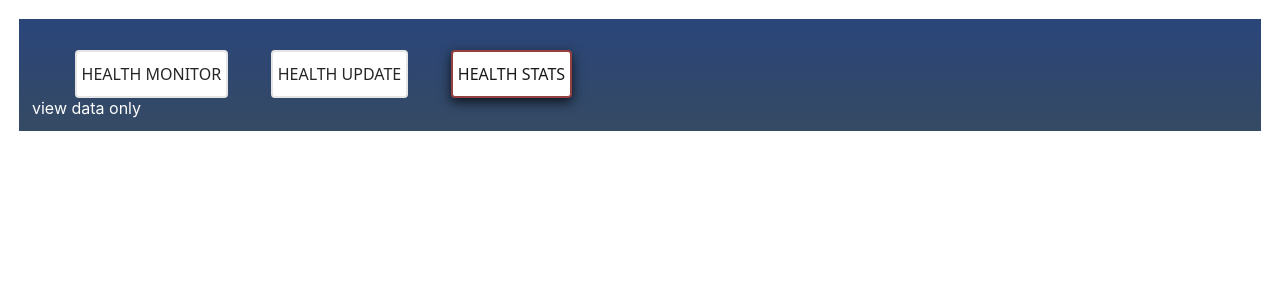
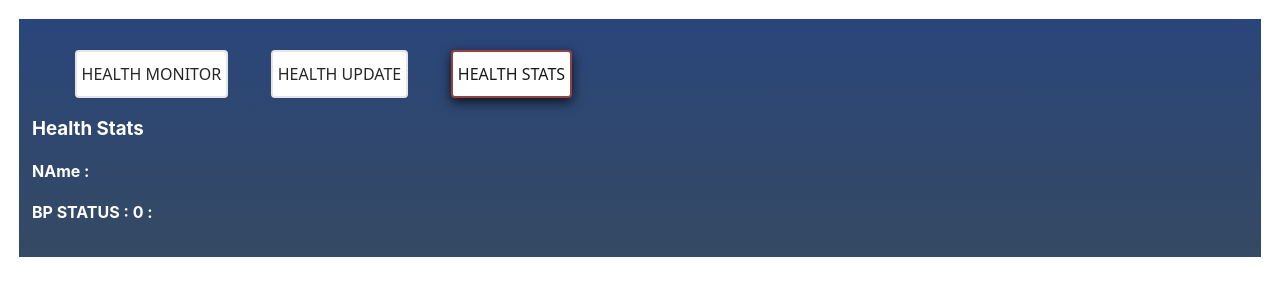
Before and after one commit to srujank1995/Health-Analytics, a React (Create React App) app: page / in a window 1280 px wide. Both pictures are taken after a click on the button "HEALTH STATS". Shown: the top 300 px of the page. Built offline with nearby package versions, Linux system fonts and the light colour scheme.

Commit message:
Update View data

```diff
--- a/src/Components/Table-Structure/Table-data.tsx
+++ b/src/Components/Table-Structure/Table-data.tsx
@@ -15,7 +15,8 @@ const TableData = () => {
 
   const ViewFn = (userData: StateType) => {
     console.table(userData);
-    CurrentpageFn(View_mode)
+    CurrentpageFn(View_mode);
+    EditDataFn(userData);
   };
 
   const TableMap = UserVal.map((user) => {
--- a/src/Components/ViewData/ViewHealthRecords.tsx
+++ b/src/Components/ViewData/ViewHealthRecords.tsx
@@ -1,10 +1,29 @@
-import React from 'react'
-import TableData from '../Table-Structure/Table-data'
+import { useContext, useEffect, useState } from "react"
+import ContextHealthMain from "../../Context-Structure/ContextHealth-Main"
 
 const  ViewHealthRecords = ()=> {
+
+  const { editUserData } = useContext(ContextHealthMain)
+
+  const [healthData, setHealthData] = useState('');
+
+  const VitalsCheck = () =>{
+    if (editUserData.BP.value <120 && editUserData.BP.value>80){
+      setHealthData("NORMAL")
+    }else if ((editUserData.BP.value >120 && editUserData.BP.value < 129) && editUserData.BP.value>80){
+      setHealthData("ELEVATED")
+    }else if ((editUserData.BP.value >130 && editUserData.BP.value < 139) && (editUserData.BP.value < 80 && editUserData.BP.value>89)){
+      setHealthData("HIGH BP")
+    }
+  }
+  useEffect( () =>{
+    VitalsCheck()
+  },[editUserData])
   return (
     <div>
-      view data only
+      <h3>Health Stats</h3>
+      <h4> NAme : {editUserData.name}</h4>
+      <h4>BP STATUS : {editUserData.BP.value} : {healthData} </h4>
     </div>
   )
 }
--- a/src/Context-Structure/ReducerFunction.ts
+++ b/src/Context-Structure/ReducerFunction.ts
@@ -31,8 +31,8 @@ export const InitialStateValue: StateType[] = [
     name: "Test 2",
     BP: { value: 45, name: "Blood Pressure" },
     HR: { value: 20, name: "Heart Rate" },
-    SBP: { value: 30, name: "Sistolic Blood Pressure" },
-    DBP: { value: 40, name: "Distolic Blood Pressure" },
+    SBP: { value: 140, name: "Sistolic Blood Pressure" },
+    DBP: { value: 90, name: "Distolic Blood Pressure" },
     BTemp: { value: 50, name: "Body Temperature" },
     SR: { value: 70, name: "Sugar level" },
     SL: { value: 80, name: "Stress level" },
```
